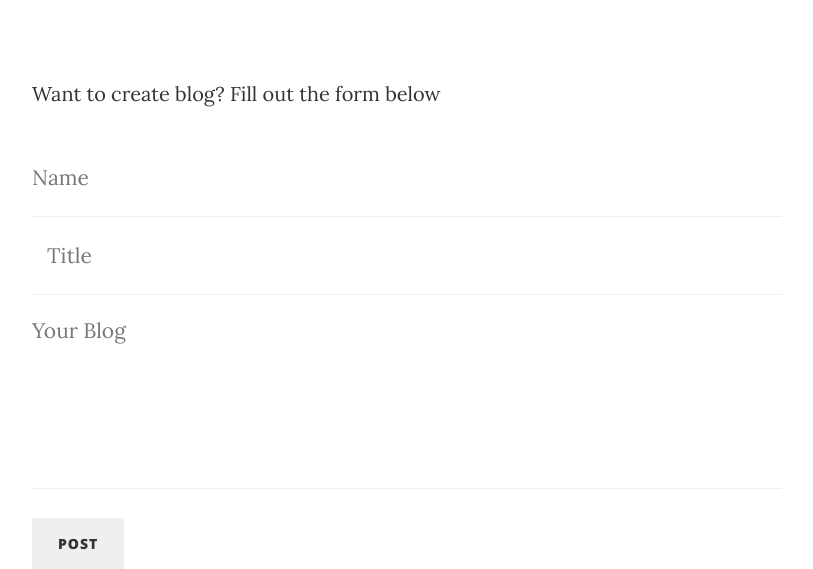
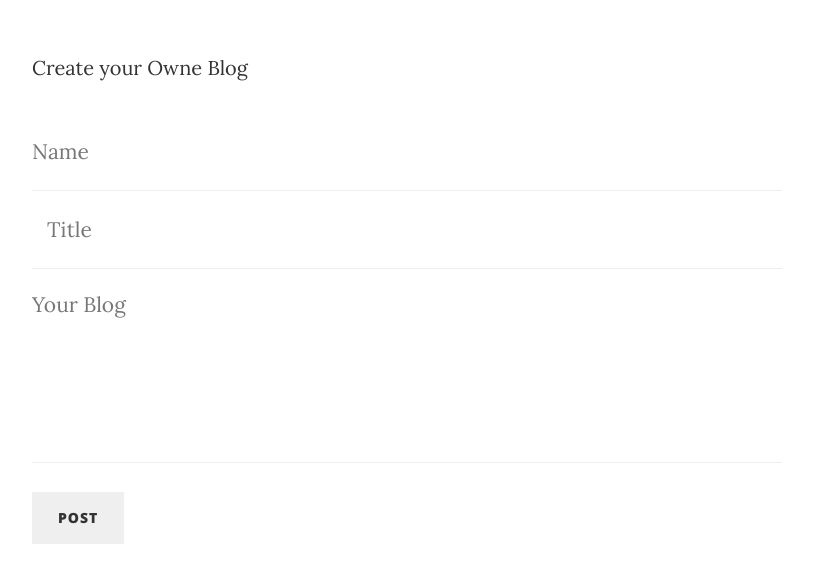
Before and after one commit to chaitanyanarukulla/pyramid-learning-journal, a Python web app: template learning_journal/templates/contact.html in a window 1280 px wide. Shown: the part 525-1094 px from the top of the page, without its empty margins (38-851 px from the left). Run offline with Jinja, Linux system fonts and the light colour scheme; the template is opened without the code that fills it, so the values that code supplies are empty; some libraries are stand-ins or nearby versions.

Commit message:
one more tery heroku deploy

```diff
--- a/learning_journal/templates/about.html
+++ b/learning_journal/templates/about.html
@@ -40,13 +40,13 @@
               <a class="nav-link" href="index.html">Home</a>
             </li>
             <li class="nav-item">
-              <a class="nav-link" href="/journal/{id:\d+}">Blog Post</a>
+              <a class="nav-link" href="/journal/">Blog Post</a>
             </li>
             <li class="nav-item">
               <a class="nav-link" href="/journal/new-entry">Create Blog</a>
             </li>
             <li class="nav-item">
-              <a class="nav-link" href="/journal/{id:\d+}/edit-entry">Edit Blog</a>
+              <a class="nav-link" href="/journal/edit-entry">Edit Blog</a>
             </li>
           </ul>
         </div>
@@ -60,7 +60,7 @@
           <div class="col-lg-8 col-md-10 mx-auto">
             <div class="page-heading">
               <h1>Edit Post</h1>
-              <span class="subheading">Soon You shoul be able to Edit post Here</span>
+              <span class="subheading">Soon You should be able to Edit post Here</span>
             </div>
           </div>
         </div>
--- a/learning_journal/templates/contact.html
+++ b/learning_journal/templates/contact.html
@@ -28,7 +28,7 @@
     <!-- Navigation -->
     <nav class="navbar navbar-expand-lg navbar-light fixed-top" id="mainNav">
       <div class="container">
-        <a class="navbar-brand" href="index.html">Chaitanya.NArukulla</a>
+        <a class="navbar-brand" href="index.html">Chaitanya.Narukulla</a>
         <button class="navbar-toggler navbar-toggler-right" type="button" data-toggle="collapse" data-target="#navbarResponsive" aria-controls="navbarResponsive" aria-expanded="false" aria-label="Toggle navigation">
           Menu
           <i class="fa fa-bars"></i>
@@ -39,13 +39,13 @@
               <a class="nav-link" href="index.html">Home</a>
             </li>
             <li class="nav-item">
-              <a class="nav-link" href="/journal/{id:\d+}">Blog-Post</a>
+              <a class="nav-link" href="/journal">Blog-Post</a>
             </li>
             <li class="nav-item">
               <a class="nav-link" href="/journal/new-entry">Create Blog</a>
             </li>
             <li class="nav-item">
-              <a class="nav-link" href="/journal/{id:\d+}/edit-entry">Edit Blog</a>
+              <a class="nav-link" href="/journal/edit-entry">Edit Blog</a>
             </li>
           </ul>
         </div>
@@ -58,8 +58,8 @@
         <div class="row">
           <div class="col-lg-8 col-md-10 mx-auto">
             <div class="page-heading">
-              <h1>Create Blog</h1>
-              <span class="subheading">Create Blog and Post.</span>
+              <h1>Create Blog</h1><!--
+              <span class="subheading">Create Blog and Post.</span> -->
             </div>
           </div>
         </div>
@@ -70,7 +70,7 @@
     <div class="container">
       <div class="row">
         <div class="col-lg-8 col-md-10 mx-auto">
-          <p>Want to create blog? Fill out the form below </p>
+          <p>Create your Owne Blog</p>
           <!-- Contact Form - Enter your email address on line 19 of the mail/contact_me.php file to make this form work. -->
           <!-- WARNING: Some web hosts do not allow emails to be sent through forms to common mail hosts like Gmail or Yahoo. It's recommended that you use a private domain email address! -->
           <!-- NOTE: To use the contact form, your site must be on a live web host with PHP! The form will not work locally! -->
--- a/learning_journal/templates/index.html
+++ b/learning_journal/templates/index.html
@@ -39,13 +39,13 @@
               <a class="nav-link" href="index.html">Home</a>
             </li>
             <li class="nav-item">
-              <a class="nav-link" href="/journal/{id:\d+}">Blog Post</a>
+              <a class="nav-link" href="/journal">Blog Post</a>
             </li>
             <li class="nav-item">
               <a class="nav-link" href="/journal/new-entry">Create Blog</a>
             </li>
             <li class="nav-item">
-               <a class="nav-link" href="/journal/{id:\d+}/edit-entry">Edit Post</a>
+               <a class="nav-link" href="/journal/edit-entry">Edit Post</a>
             </li>
           </ul>
         </div>
@@ -101,7 +101,6 @@
                 Day2
               </h2>
               <h3 class="post-subtitle">
-
               </h3>
             </a>
             <p class="post-meta">Posted by
```
Also changed, not shown: learning_journal/templates/post.html (+3 -40 lines).
